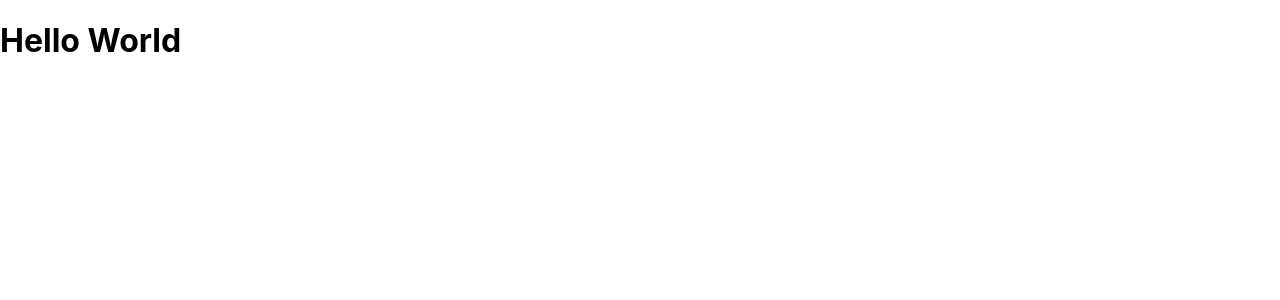
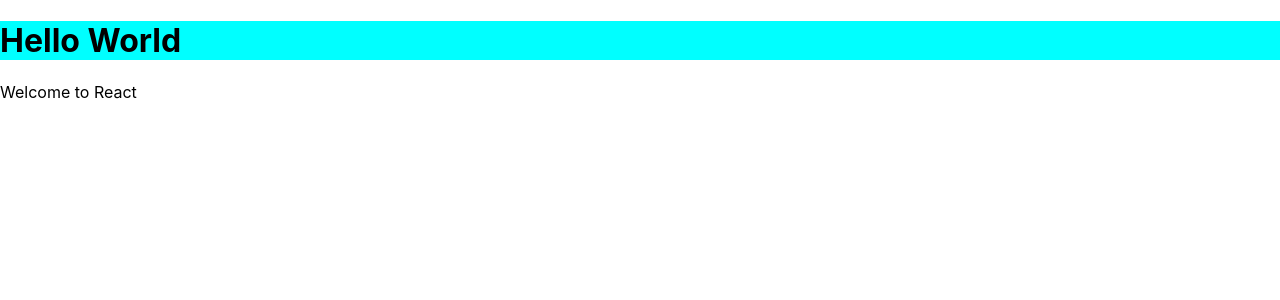
Before and after one commit to rigole/web-dev-courses, a React (Create React App) app in the folder ReactJS/robofriends/: page / in a window 1280 px wide. Shown: the top 300 px of the page. Built offline with nearby package versions, Linux system fonts and the light colour scheme.

Commit message:
adding css to first react component

```diff
--- /dev/null
+++ b/ReactJS/robofriends/src/Hello.css
@@ -0,0 +1,3 @@
+h1{
+    background: aqua;
+}
--- a/ReactJS/robofriends/src/Hello.js
+++ b/ReactJS/robofriends/src/Hello.js
@@ -1,8 +1,15 @@
  import React, { Component } from "react";
+import './Hello.css';
 
 class Hello extends Component{
     render() {
-        return <h1>Hello World</h1>
-    }
+        return (
+            <div>
+              <h1>Hello World</h1>
+              <p>Welcome to React</p>
+            </div>
+        );
+
+  }
 }
 export default Hello;
```
